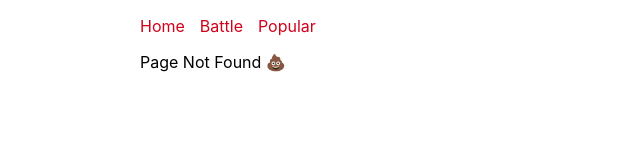
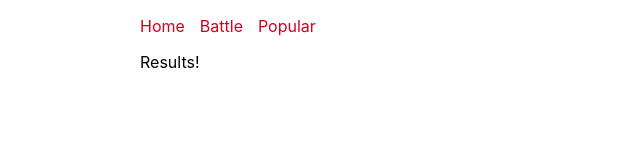
Before and after one commit to growlybear/github-battle, a React app: page /battle/results in a window 1280 px wide. Before the commit this address had no page. Shown: the top 160 px of the page, without its empty margins (0-640 px from the left). Built offline with nearby package versions, Linux system fonts and the light colour scheme.

Commit message:
Add Results component at /battle/results

```diff
--- a/src/components/App.js
+++ b/src/components/App.js
@@ -5,6 +5,7 @@ import Nav from './Nav'
 import Home from './Home'
 import Battle from './Battle'
 import Popular from './Popular'
+import Results from './Results'
 
 class App extends Component {
   render () {
@@ -14,7 +15,8 @@ class App extends Component {
           <Nav />
           <Switch>
             <Route exact path="/" component={Home} />
-            <Route exact path="/Battle" component={Battle} />
+            <Route exact path="/battle" component={Battle} />
+            <Route path="/battle/results" component={Results} />
             <Route exact path="/popular" component={Popular} />
             <Route render={() => <p>Page Not Found 💩</p>} />
           </Switch>
--- /dev/null
+++ b/src/components/Results.js
@@ -0,0 +1,14 @@
+import React, { Component } from 'react'
+
+class Results extends Component {
+  constructor(props) {
+    super(props)
+    console.log(props)
+  }
+
+  render () {
+    return <div>Results!</div>
+  }
+}
+
+export default Results
```
